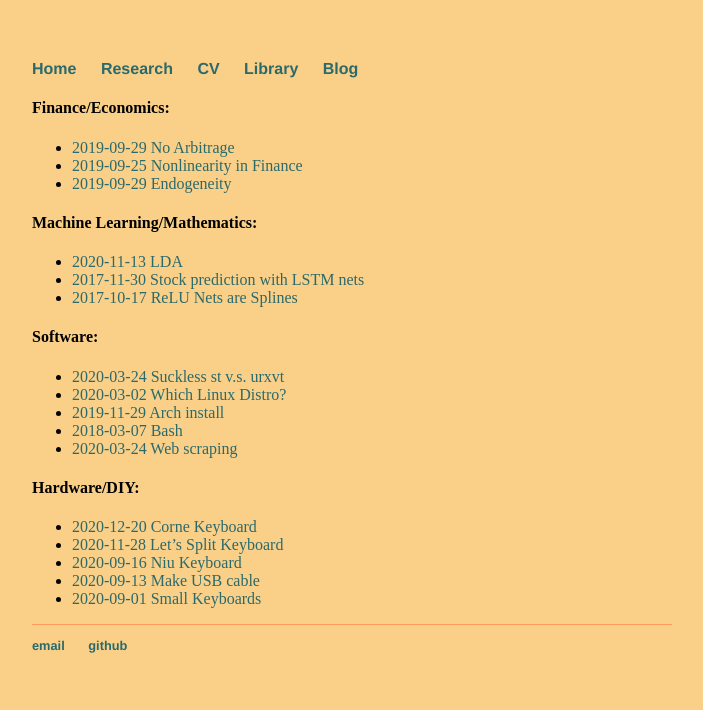
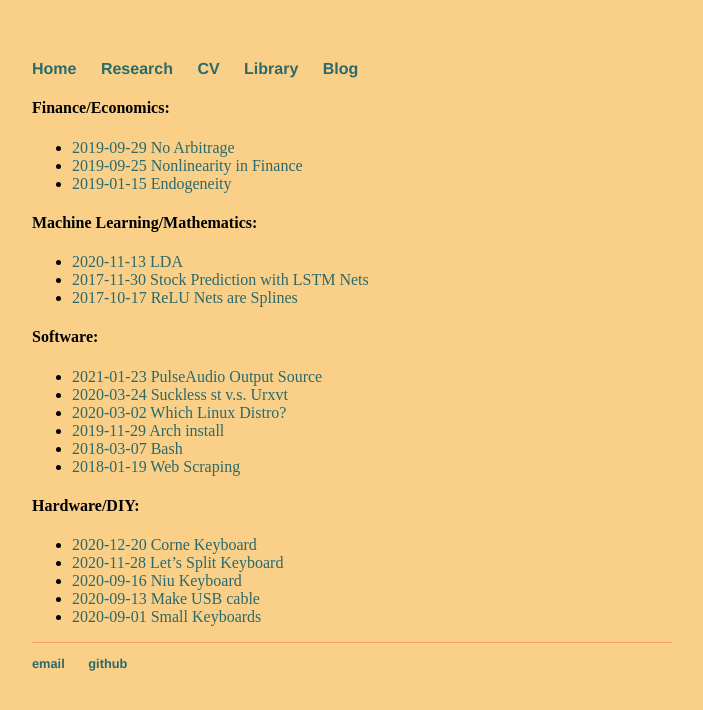
Before and after one commit to HanssonMagnus/HanssonMagnus.github.io, a Jekyll site: the page built from blog.md, in a window 1280 px wide. Shown: the top 710 px of the page, without its empty margins (288-991 px from the left). Built offline with Jekyll 4.4.1, drawn with Linux system fonts in a browser that asks for light colours.

Commit message:
pulseaudio

```diff
--- a/blog.md
+++ b/blog.md
@@ -6,19 +6,20 @@ title: Magnus Hansson - Blog
 #### Finance/Economics:
 * [2019-09-29 No Arbitrage](./blog_posts/finance_econ/2019-09-29-No-arbitrage)
 * [2019-09-25 Nonlinearity in Finance](./blog_posts/finance_econ/2019-09-25-Nonlinearity-in-finance)
-* [2019-09-29 Endogeneity](./blog_posts/finance_econ/2019-01-15-Endogeneity)
+* [2019-01-15 Endogeneity](./blog_posts/finance_econ/2019-01-15-Endogeneity)
 
 #### Machine Learning/Mathematics:
 * [2020-11-13 LDA](./blog_posts/machine_learning/2020-11-13-LDA)
-* [2017-11-30 Stock prediction with LSTM nets](./blog_posts/machine_learning/2017-11-30-Stock-lstm)
+* [2017-11-30 Stock Prediction with LSTM Nets](./blog_posts/machine_learning/2017-11-30-Stock-lstm)
 * [2017-10-17 ReLU Nets are Splines](./blog_posts/machine_learning/2017-10-17-relu-nets)
 
 #### Software:
-* [2020-03-24 Suckless st v.s. urxvt](./blog_posts/software/2020-03-24-Suckless-st-vs-urxvt)
+* [2021-01-23 PulseAudio Output Source](./blog_posts/software/2021-01-23-Pulseaudio-source)
+* [2020-03-24 Suckless st v.s. Urxvt](./blog_posts/software/2020-03-24-Suckless-st-vs-urxvt)
 * [2020-03-02 Which Linux Distro?](./blog_posts/software/2020-03-02-Which-GNU-Linux-distro)
 * [2019-11-29 Arch install](./blog_posts/software/2019-11-29-Arch-install)
 * [2018-03-07 Bash](./blog_posts/software/2018-03-07-Bash)
-* [2020-03-24 Web scraping](./blog_posts/software/2018-01-19-The-requests-module)
+* [2018-01-19 Web Scraping](./blog_posts/software/2018-01-19-The-requests-module)
 
 #### Hardware/DIY:
 * [2020-12-20 Corne Keyboard](./blog_posts/hardware/2020-12-20-Corne)
```
Also changed, not shown: blog_posts/software/2021-01-23-Pulseaudio-source.md (added, +99 -0 lines), 1 other file.
